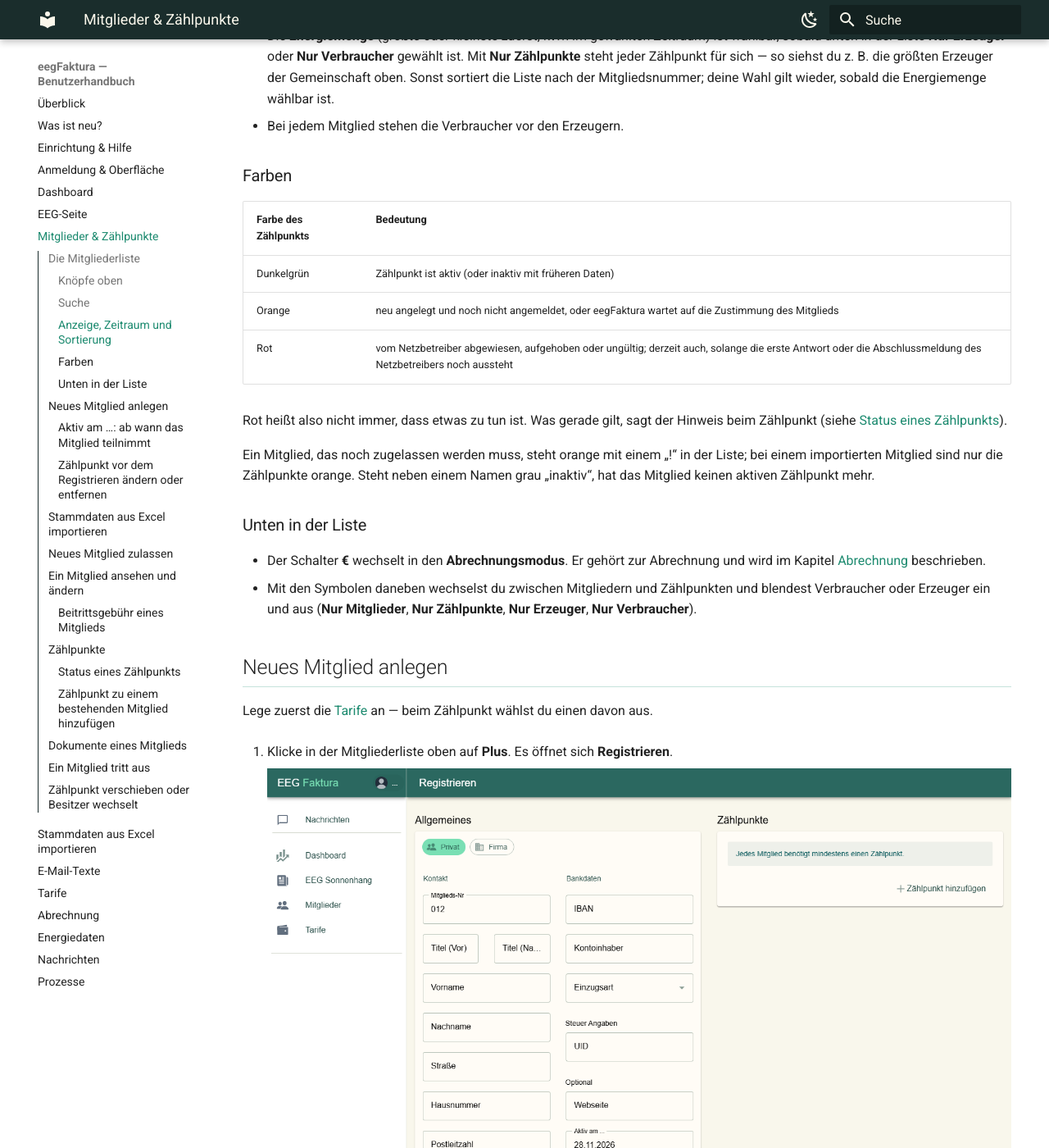
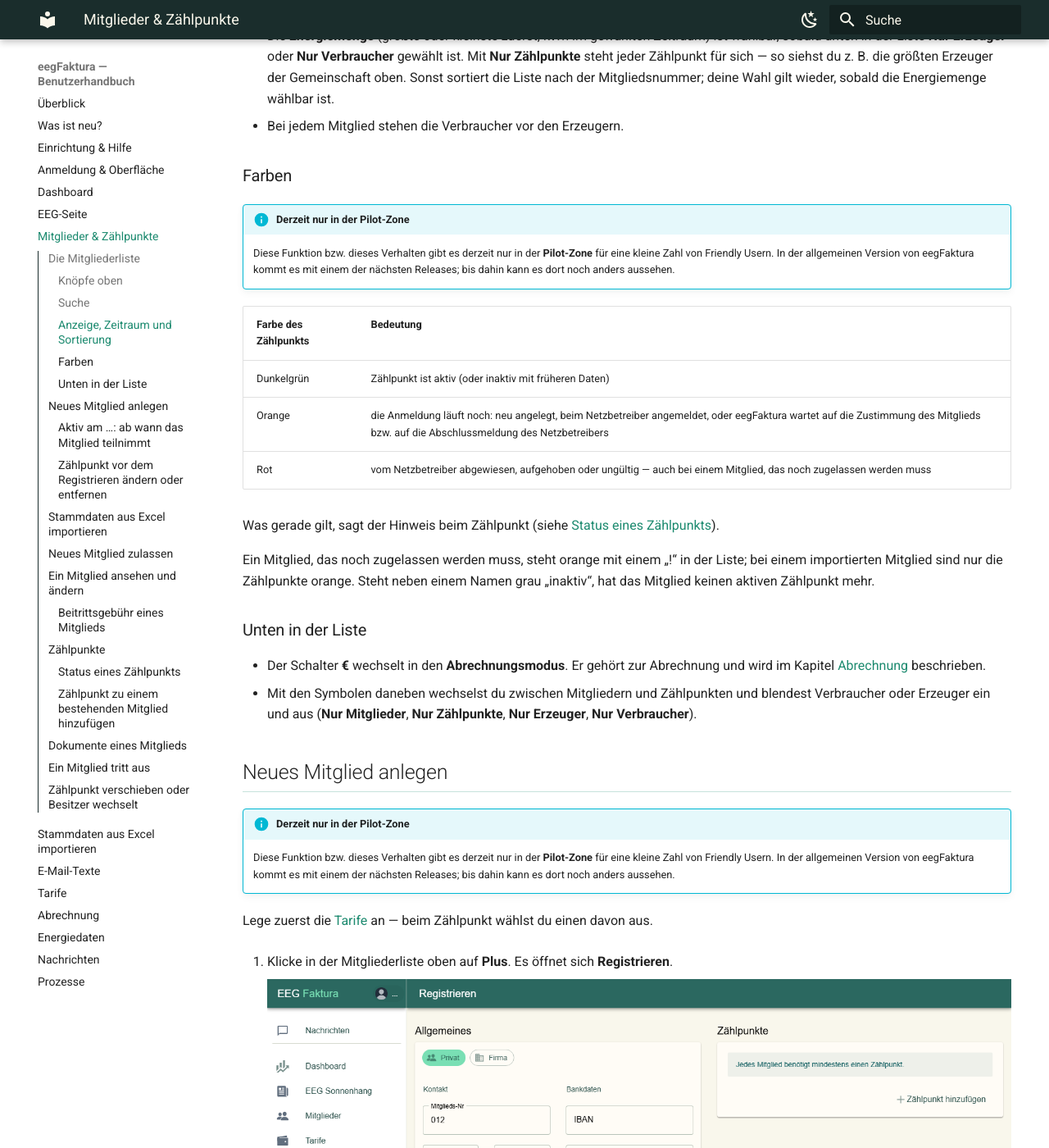
Before and after one commit to eegfaktura/eegfaktura-user-guide, an MkDocs documentation site: the page built from docs/02-mitglieder-zaehlpunkte.md, in a window 1280 px wide and 1400 px high, scrolled down 3514 px. Shown: the whole window at 82% size. Built offline with MkDocs 1.6.1 and Material for MkDocs 9.7.7, drawn with Linux system fonts in a browser that asks for light colours; some of the changed text lies outside the part shown.

Commit message:
docs: meter colours, registration needs a metering point, default-text hint (platform#277, #278, #280)
End state of eegfaktura-web master (#311) and eegfaktura-billing master (#118), with
the pilot hint; merge only after their pilot release.
- chapter 2 "Farben": INIT/APPROVED orange, red only for rejected, revoked, invalid
  (also for a member still to be admitted) - platform#277
- chapter 2 step 6: "Registrieren" refused without an added metering point or with
  input in the metering point form that was not added - platform#278
- chapter 3 "Gut zu wissen": orange hint below the send button of a sent run when
  the mails went out with the default text - platform#280
- "Was ist neu?": the registration rule under "In der Pilot-Zone"

Co-Authored-By: Claude Opus 5.5 <noreply@anthropic.com>

```diff
--- a/docs/02-mitglieder-zaehlpunkte.md
+++ b/docs/02-mitglieder-zaehlpunkte.md
@@ -70,14 +70,15 @@ Mitgliedsnummer und E-Mail des Mitglieds sowie in Zählpunktnummer und Anlagenna
 
 ### Farben
 
+--8<-- "pilot.md"
+
 | Farbe des Zählpunkts | Bedeutung |
 |----------------------|-----------|
 | Dunkelgrün | Zählpunkt ist aktiv (oder inaktiv mit früheren Daten) |
-| Orange | neu angelegt und noch nicht angemeldet, oder eegFaktura wartet auf die Zustimmung des Mitglieds |
-| Rot | vom Netzbetreiber abgewiesen, aufgehoben oder ungültig; derzeit auch, solange die erste Antwort oder die Abschlussmeldung des Netzbetreibers noch aussteht |
+| Orange | die Anmeldung läuft noch: neu angelegt, beim Netzbetreiber angemeldet, oder eegFaktura wartet auf die Zustimmung des Mitglieds bzw. auf die Abschlussmeldung des Netzbetreibers |
+| Rot | vom Netzbetreiber abgewiesen, aufgehoben oder ungültig — auch bei einem Mitglied, das noch zugelassen werden muss |
 
-Rot heißt also nicht immer, dass etwas zu tun ist. Was gerade gilt, sagt der Hinweis beim Zählpunkt (siehe
-[Status eines Zählpunkts](#status-eines-zahlpunkts)).
+Was gerade gilt, sagt der Hinweis beim Zählpunkt (siehe [Status eines Zählpunkts](#status-eines-zahlpunkts)).
 
 Ein Mitglied, das noch zugelassen werden muss, steht orange mit einem „!“ in der Liste; bei einem importierten
 Mitglied sind nur die Zählpunkte orange. Steht neben einem Namen grau „inaktiv“, hat das Mitglied keinen aktiven
@@ -91,6 +92,8 @@ Zählpunkt mehr.
   ein und aus (**Nur Mitglieder**, **Nur Zählpunkte**, **Nur Erzeuger**, **Nur Verbraucher**).
 
 ## Neues Mitglied anlegen
+
+--8<-- "pilot.md"
 
 Lege zuerst die [Tarife](04-tarife.md) an — beim Zählpunkt wählst du einen davon aus.
 
@@ -120,8 +123,10 @@ Lege zuerst die [Tarife](04-tarife.md) an — beim Zählpunkt wählst du einen d
 5. Klicke auf **Hinzufügen** — erst damit steht der Zählpunkt in der Liste. Weitere Zählpunkte fügst du genauso
    hinzu.
 6. Klicke auf **Registrieren**. Verlässt du die Seite vor dem Speichern, fragt eegFaktura nach.
-   **Achtung:** Ohne **Hinzufügen** wird das Mitglied ohne Zählpunkt angelegt. Du findest es dann nur unter
-   **Anzeige: Alle** oder **Inaktive**.
+   **Achtung:** Ohne hinzugefügten Zählpunkt registriert eegFaktura nicht („Zuerst einen Zählpunkt hinzufügen.“).
+   Steht im Formular noch ein Zählpunkt, den du nicht mit **Hinzufügen** (bzw. **Übernehmen**) übernommen hast,
+   registriert eegFaktura ebenfalls nicht und weist darauf hin: Klicke dann auf **Hinzufügen** oder verwirf die
+   Eingabe mit **Abbrechen**.
 7. Das Mitglied steht jetzt orange mit „!“ in der Liste und wartet auf die Zulassung. **Lasse es zu** (siehe
    [Neues Mitglied zulassen](#neues-mitglied-zulassen)) — erst dann werden die Zählpunkte beim Netzbetreiber
    angemeldet bzw. aktiv. Den Fortschritt siehst du am Status des Zählpunkts.
```
Also changed, not shown: CHANGELOG.md (+6 -0 lines), docs/03-email-texte.md (+7 -3 lines), docs/changelog.md (+2 -0 lines).
